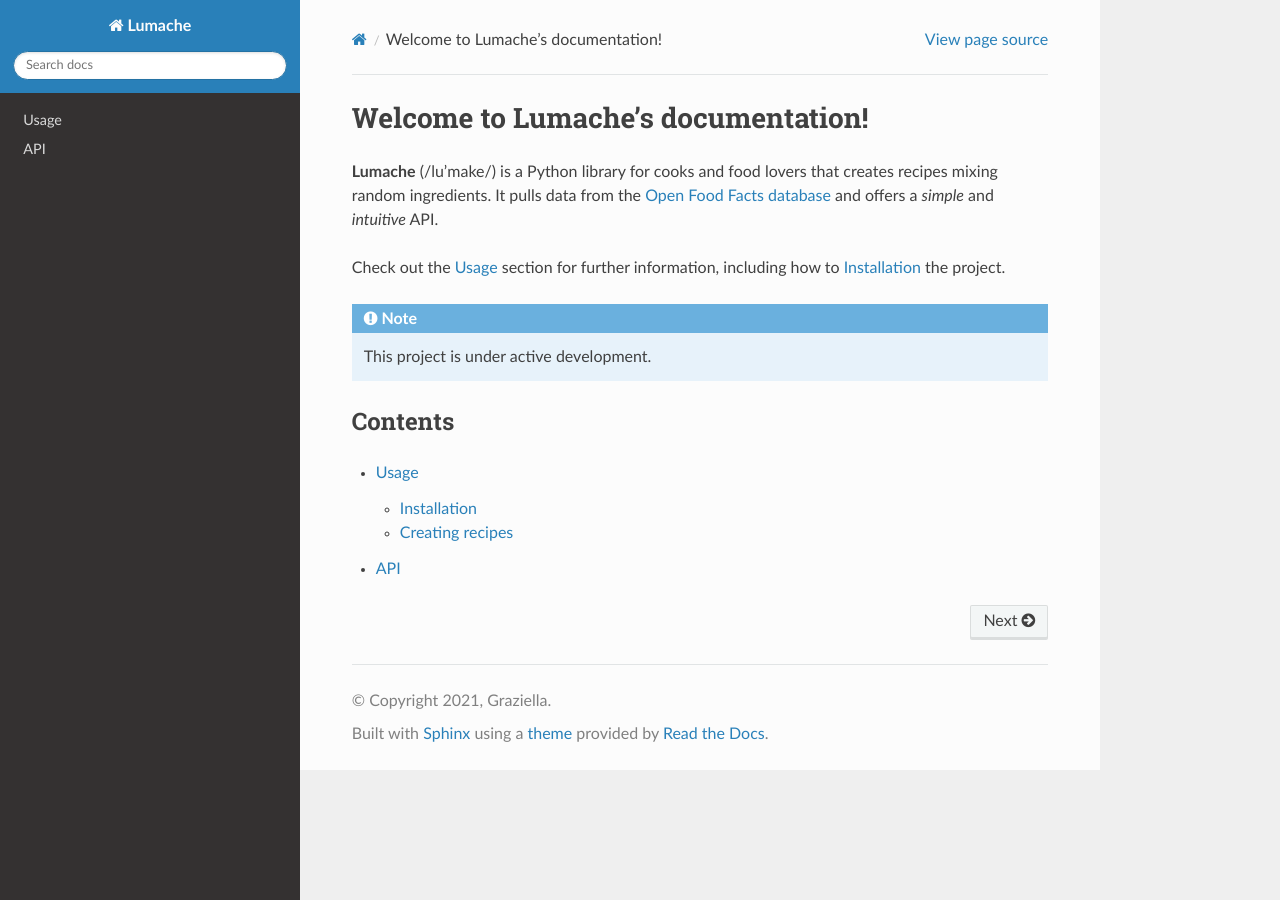
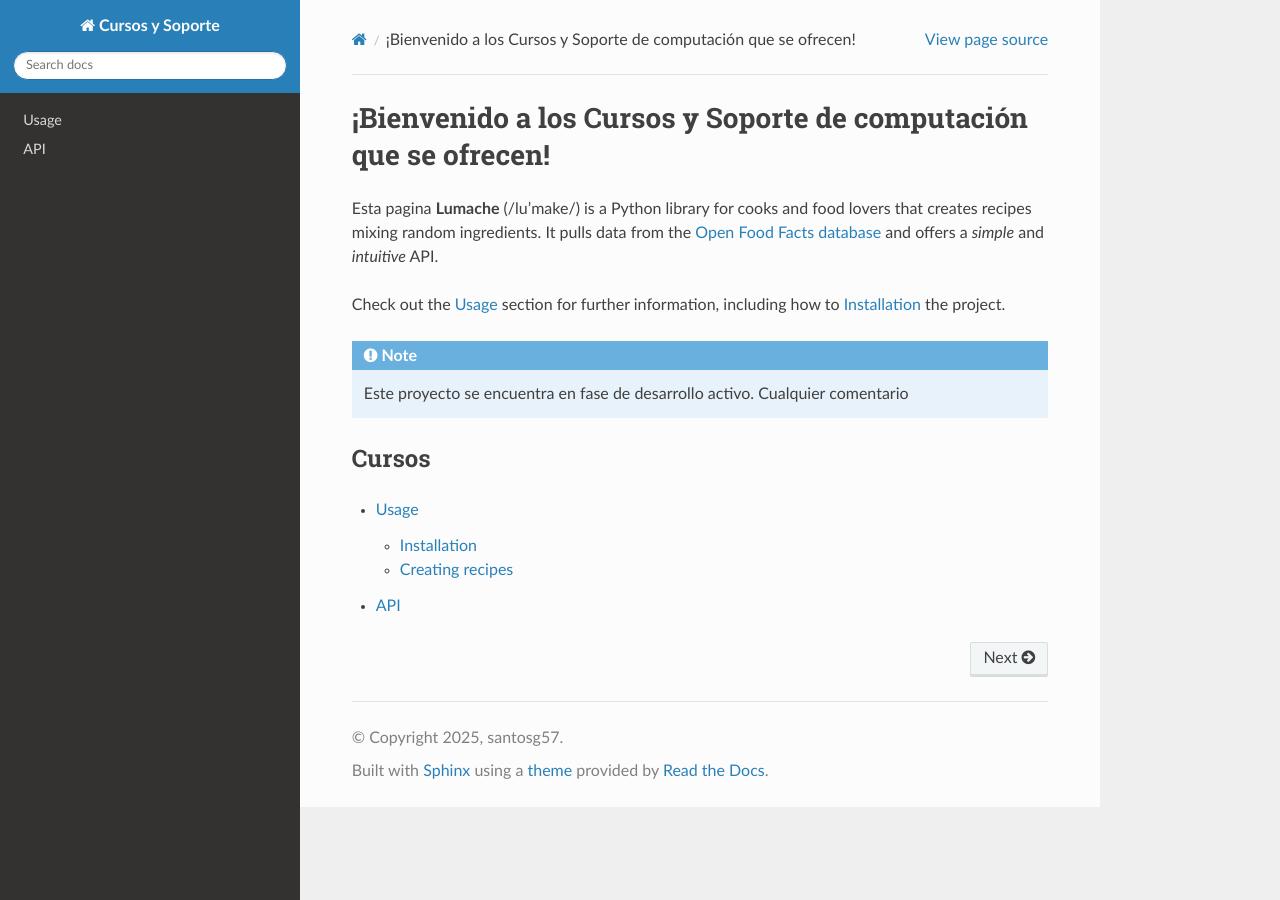
Before and after one commit to matecom57/santosg57-cursosinb, a Sphinx documentation site: the page built from docs/source/index.rst, in a window 1280 px wide. Built offline with Sphinx 7.4.7 and the Read the Docs theme 3.1.0, drawn with Linux system fonts in a browser that asks for light colours.

Commit message:
Test comité

```diff
--- a/docs/source/conf.py
+++ b/docs/source/conf.py
@@ -2,9 +2,9 @@
 
 # -- Project information
 
-project = 'Lumache'
-copyright = '2021, Graziella'
-author = 'Graziella'
+project = 'Cursos y Soporte'
+copyright = '2025, santosg57'
+author = 'santosg57'
 
 release = '0.1'
 version = '0.1.0'
--- a/docs/source/index.rst
+++ b/docs/source/index.rst
@@ -1,6 +1,7 @@
-Welcome to Lumache's documentation!
+¡Bienvenido a los Cursos y Soporte de computación que se ofrecen!
 ===================================
 
+Esta pagina
 **Lumache** (/lu'make/) is a Python library for cooks and food lovers
 that creates recipes mixing random ingredients.
 It pulls data from the `Open Food Facts database <https://world.openfoodfacts.org/>`_
@@ -11,9 +12,9 @@
 
 .. note::
 
-   This project is under active development.
+   Este proyecto se encuentra en fase de desarrollo activo. Cualquier comentario
 
-Contents
+Cursos
 --------
 
 .. toctree::
```
Also changed, not shown: 1 other file.
